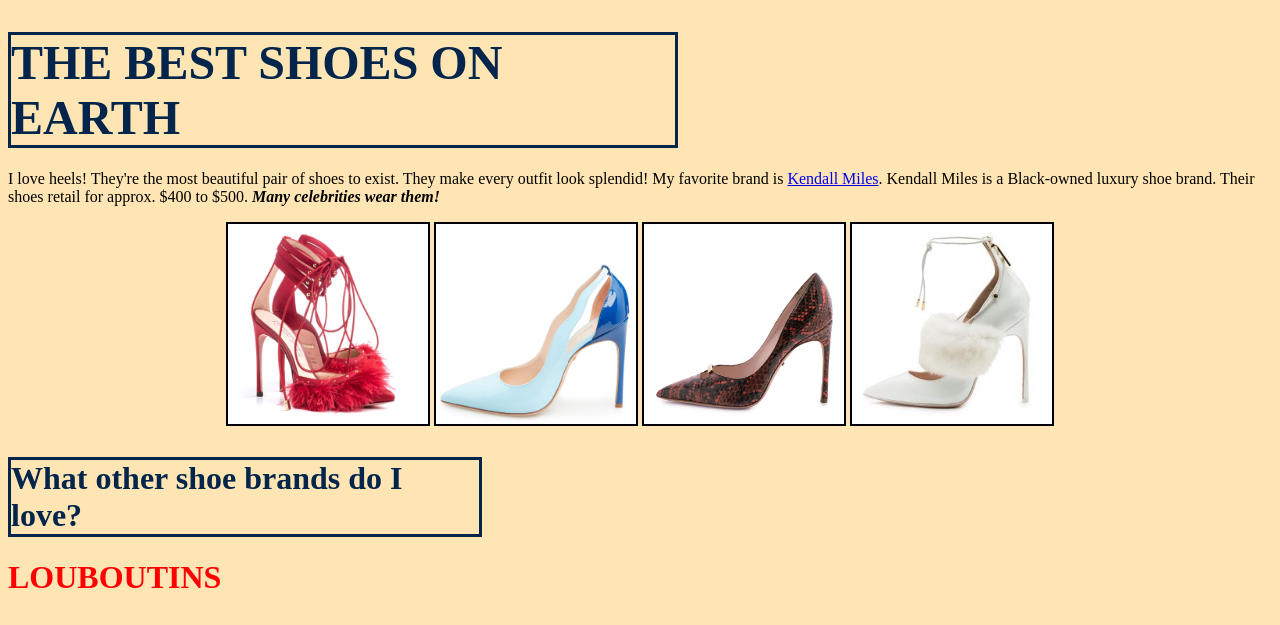
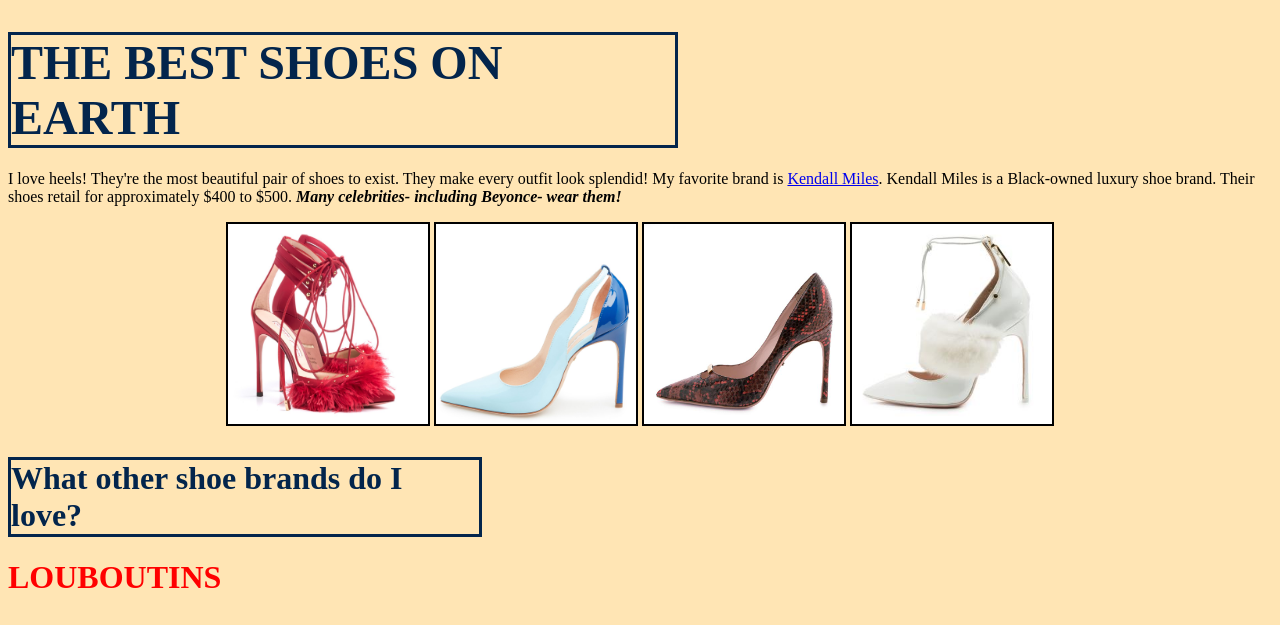
Before and after one commit to Tinashec98/652-Fan-Page, a plain HTML site: page index.html in a window 1280 px wide. Shown: the top 625 px of the page. Drawn offline with Linux system fonts and the light colour scheme.

Commit message:
Update index.html

```diff
--- a/index.html
+++ b/index.html
@@ -9,7 +9,7 @@
 
 <p style="font-size:1rem">I love heels! They're the most beautiful pair of shoes to exist. They make every outfit look splendid! My favorite brand is <a href="https://www.kendallmilesdesigns.com" target="_blank"> Kendall Miles</a>.
 
-Kendall Miles is a Black-owned luxury shoe brand. Their shoes retail for approx. $400 to $500. <strong><em>Many celebrities wear them!</em></strong>
+Kendall Miles is a Black-owned luxury shoe brand. Their shoes retail for approximately $400 to $500. <strong><em>Many celebrities- including Beyonce- wear them!</em></strong>
 
 <div align="center"><p>
 <img src="heels.jpeg" width="200" height= "200" style="border:solid 2px black">
```
